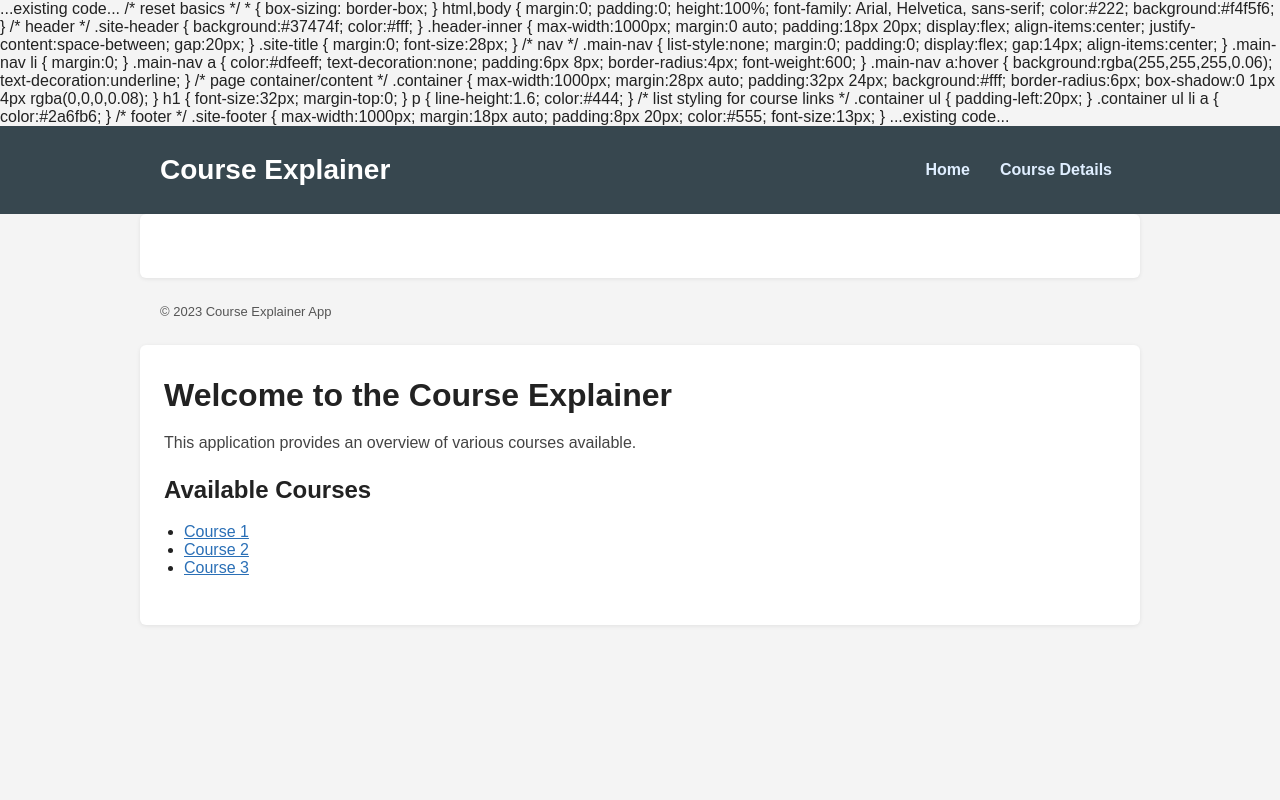
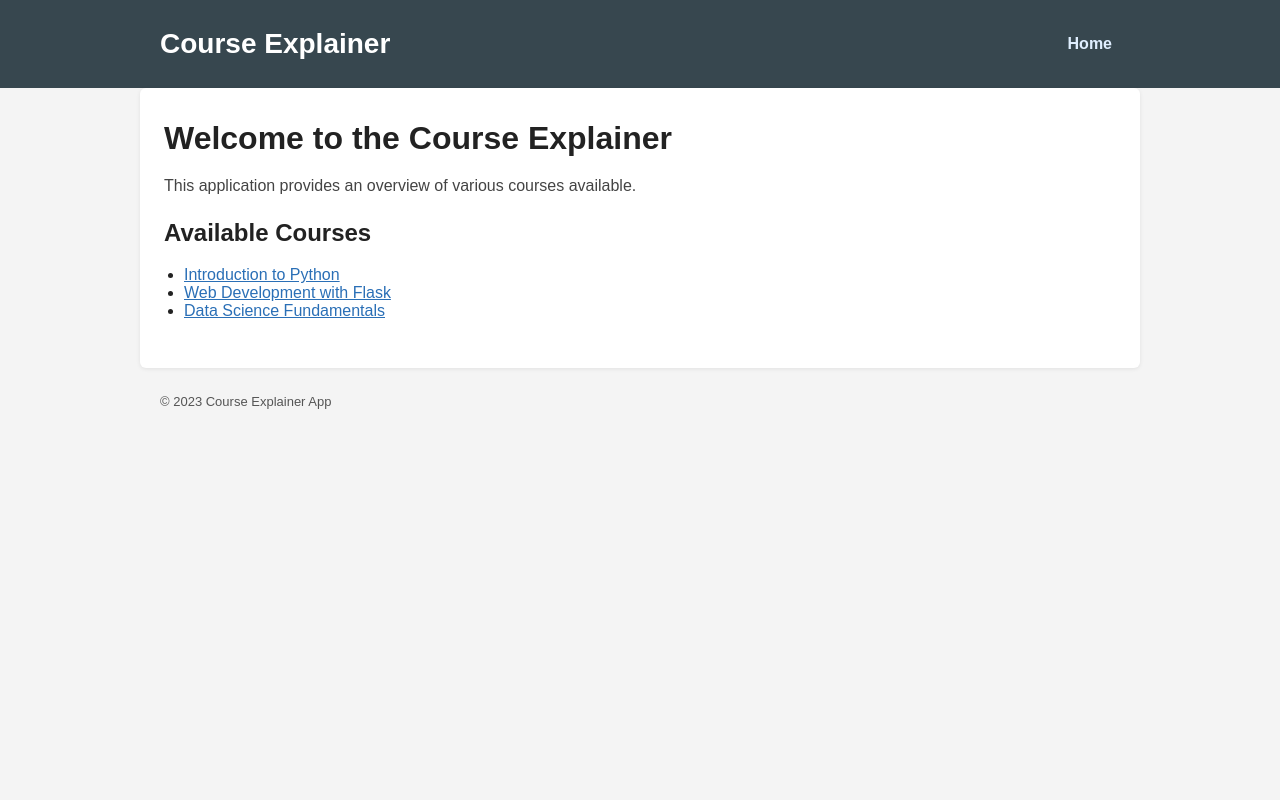
Before and after one commit to isradeleon/gemini-cli-bootcamp, a Flask app: page / in a window 1280 px wide. Run offline with Flask 3, Linux system fonts and the light colour scheme.

Commit message:
so, Gemini fixed the bugs as soon as it ran the app... yup before I even got the chance to ask him to do it

```diff
--- a/course-explainer-app/src/templates/index.html
+++ b/course-explainer-app/src/templates/index.html
@@ -1,22 +1,14 @@
-<!DOCTYPE html>
-<html lang="en">
-<head>
-    <meta charset="UTF-8">
-    <meta name="viewport" content="width=device-width, initial-scale=1.0">
-    <link rel="stylesheet" href="{{ url_for('static', filename='css/styles.css') }}">
-    <title>Course Explainer</title>
-</head>
-<body>
-    {% include 'layout.html' %}
+{% extends 'layout.html' %}
+
+{% block content %}
 <div class="container">
     <h1>Welcome to the Course Explainer</h1>
     <p>This application provides an overview of various courses available.</p>
     <h2>Available Courses</h2>
     <ul>
-            <li><a href="{{ url_for('course', course_id=1) }}">Course 1</a></li>
-            <li><a href="{{ url_for('course', course_id=2) }}">Course 2</a></li>
-            <li><a href="{{ url_for('course', course_id=3) }}">Course 3</a></li>
+        {% for c in courses %}
+            <li><a href="{{ url_for('course', course_id=loop.index) }}">{{ c.title }}</a></li>
+        {% endfor %}
     </ul>
 </div>
-</body>
-</html>
+{% endblock %}
--- a/course-explainer-app/src/templates/layout.html
+++ b/course-explainer-app/src/templates/layout.html
@@ -7,46 +7,18 @@
   <link rel="stylesheet" href="{{ url_for('static', filename='css/styles.css') }}">
 </head>
 <body>
-...existing code...
-/* reset basics */
-* { box-sizing: border-box; }
-html,body { margin:0; padding:0; height:100%; font-family: Arial, Helvetica, sans-serif; color:#222; background:#f4f5f6; }
-
-/* header */
-.site-header { background:#37474f; color:#fff; }
-.header-inner { max-width:1000px; margin:0 auto; padding:18px 20px; display:flex; align-items:center; justify-content:space-between; gap:20px; }
-.site-title { margin:0; font-size:28px; }
-
-/* nav */
-.main-nav { list-style:none; margin:0; padding:0; display:flex; gap:14px; align-items:center; }
-.main-nav li { margin:0; }
-.main-nav a { color:#dfeeff; text-decoration:none; padding:6px 8px; border-radius:4px; font-weight:600; }
-.main-nav a:hover { background:rgba(255,255,255,0.06); text-decoration:underline; }
-
-/* page container/content */
-.container { max-width:1000px; margin:28px auto; padding:32px 24px; background:#fff; border-radius:6px; box-shadow:0 1px 4px rgba(0,0,0,0.08); }
-h1 { font-size:32px; margin-top:0; }
-p { line-height:1.6; color:#444; }
-
-/* list styling for course links */
-.container ul { padding-left:20px; }
-.container ul li a { color:#2a6fb6; }
-
-/* footer */
-.site-footer { max-width:1000px; margin:18px auto; padding:8px 20px; color:#555; font-size:13px; }
-...existing code...  <header class="site-header">
+  <header class="site-header">
     <div class="header-inner">
-      <h1 class="site-title">Course Explainer</h1>
+      <h1 class="site-title"><a href="{{ url_for('index') }}" style="color: white; text-decoration: none;">Course Explainer</a></h1>
       <nav>
         <ul class="main-nav">
           <li><a href="{{ url_for('index') }}">Home</a></li>
-          <li><a href="{{ url_for('course', course_id=1) }}">Course Details</a></li>
         </ul>
       </nav>
     </div>
   </header>
 
-  <main class="container">
+  <main>
     {% block content %}{% endblock %}
   </main>
 
--- a/course-explainer-app/src/views.py
+++ b/course-explainer-app/src/views.py
@@ -1,7 +1,18 @@
 from flask import render_template
+from models import courses
 
 def index():
-    return render_template('index.html')
+    return render_template('index.html', courses=courses)
 
 def course(course_id):
-    return render_template('course.html', course_id=course_id)
+    # course_id is passed as a string from the URL, convert to int for indexing
+    try:
+        idx = int(course_id) - 1
+        if 0 <= idx < len(courses):
+            course_obj = courses[idx]
+        else:
+            course_obj = None
+    except ValueError:
+        course_obj = None
+
+    return render_template('course.html', course=course_obj)
```
Also changed, not shown: course-explainer-app/src/templates/course.html (+13 -22 lines), course-explainer-app/tests/test_app.py (+1 -1 lines). Lines whose indentation alone changed are shown as unchanged.
